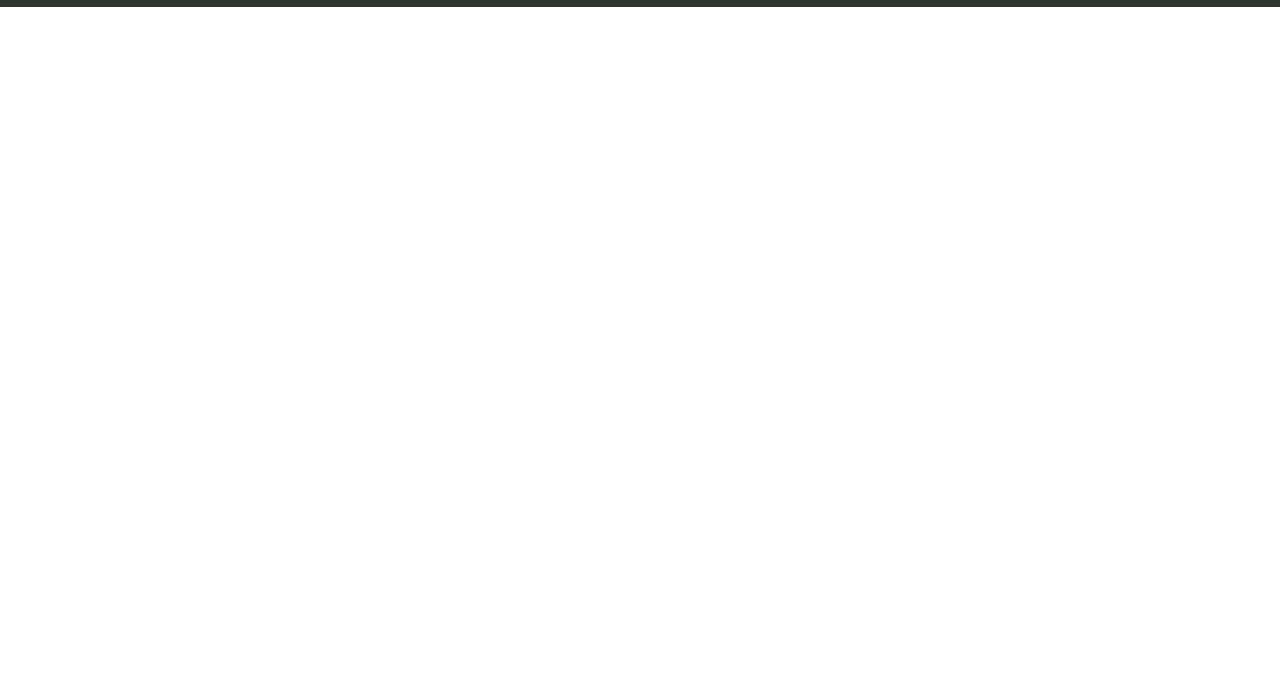
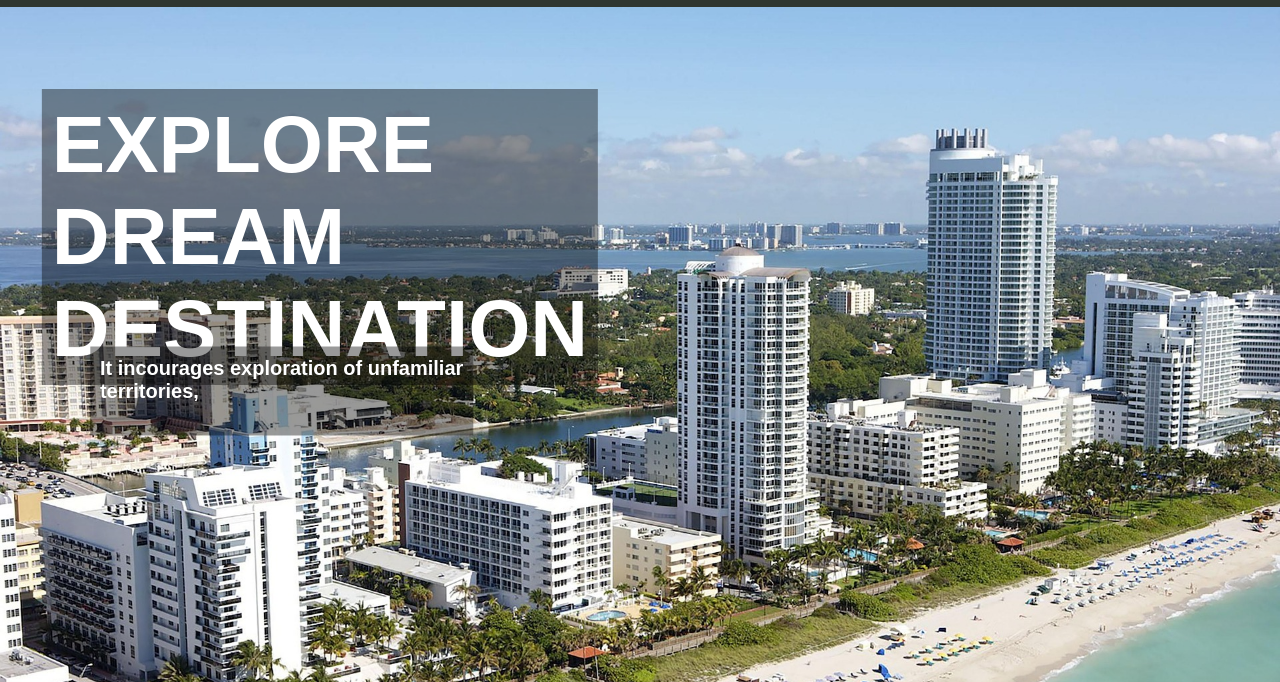
Before and after one commit to mtorbin/travelRecommendation, a plain HTML site: page travel_recommendation.html in a window 1280 px wide. Shown: the part 118-800 px from the top of the page. Drawn offline with Linux system fonts and the light colour scheme.

Commit message:
Update home page

```diff
--- a/travel_recommendation.css
+++ b/travel_recommendation.css
@@ -75,3 +75,40 @@ button {
     border: none;
     border-radius: 8px;
 }
+
+.image-container {
+  position: relative; /* Makes the container the reference point for absolute positioning */
+  display: inline-block; /* Helps wrap the container around the image */
+}
+
+.image-container img {
+  display: block;
+  width: 100%; /* Ensures the image is responsive within the container */
+  height: auto;
+}
+
+.overlay-text-title {
+  position: absolute; /* Positions the text relative to the container */
+  top: 27%; /* Centers the text vertically */
+  left: 25%; /* Centers the text horizontally */
+  transform: translate(-50%, -50%); /*Adjusts position to perfectly center the text */
+  color: white; /* Styles the text */
+  padding: 10px;
+  background-color: rgba(0, 0, 0, 0.4); /* Adds a semi-transparent background for readability */
+  font-family: Arial, sans-serif;
+  font-size: 80px;
+  font-weight: bolder;
+}
+
+.overlay-text-description {
+  position: absolute; /* Positions the text relative to the container */
+  top: 45%; /* Centers the text vertically */
+  left: 22%; /* Centers the text horizontally */
+  transform: translate(-50%, -50%); /*Adjusts position to perfectly center the text */
+  color: white; /* Styles the text */
+  padding: 10px;
+  background-color: rgba(0, 0, 0, 0.4); /* Adds a semi-transparent background for readability */
+  font-family: Arial, sans-serif;
+  font-size: 20px;
+  font-weight: bolder;
+}
--- a/travel_recommendation.html
+++ b/travel_recommendation.html
@@ -23,6 +23,16 @@
           <li><button id='btnClear'>Clear</button></li>
         </ul>
     </nav>
+    <div class="image-container">
+        <img src="miami_beach_1920.jpg" alt="Miami">
+        <div class="overlay-text-title">
+            EXPLORE<br> DREAM<br> DESTINATION
+        </div>
+        <div class="overlay-text-description">
+            It incourages exploration of unfamiliar<br> territories,<br> <br>
+        </div>
+    </div>
+
 
 
 
```
Also changed, not shown: miami_beach_1920.jpg (added).
